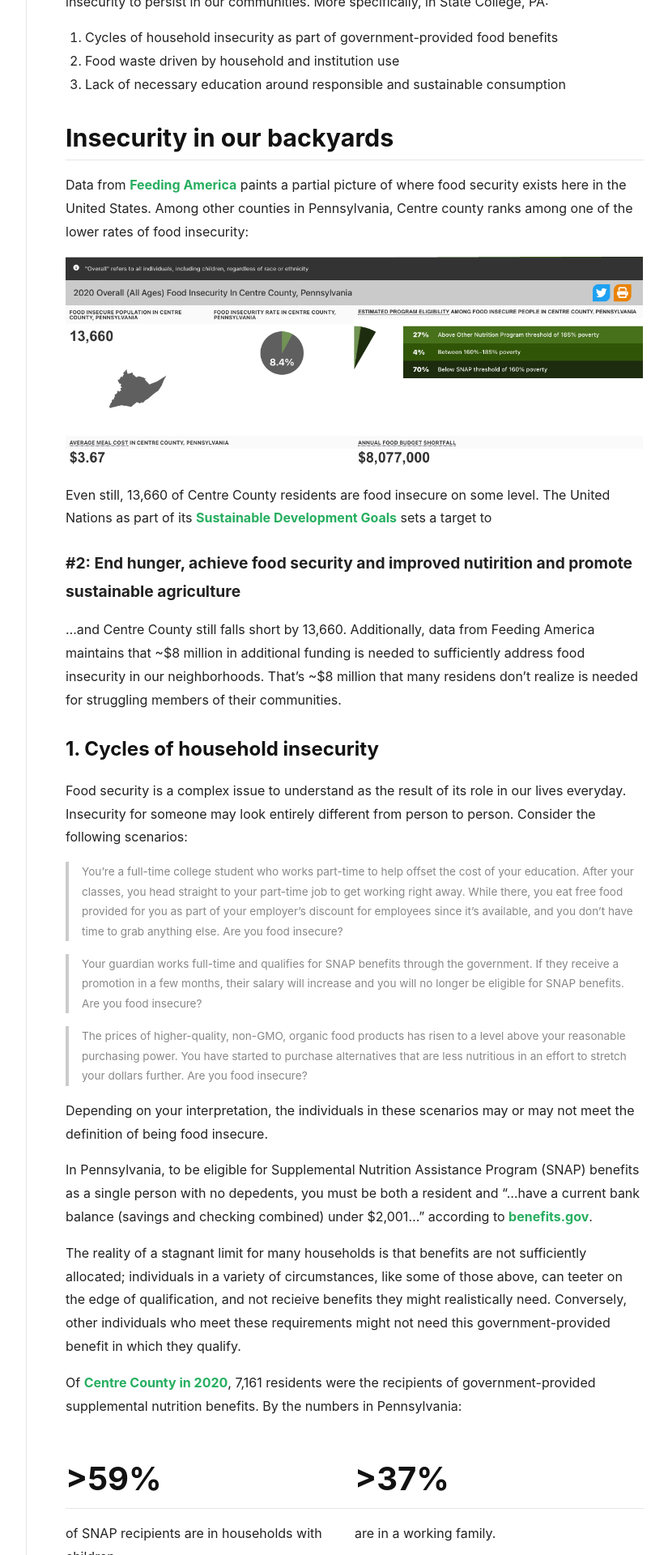
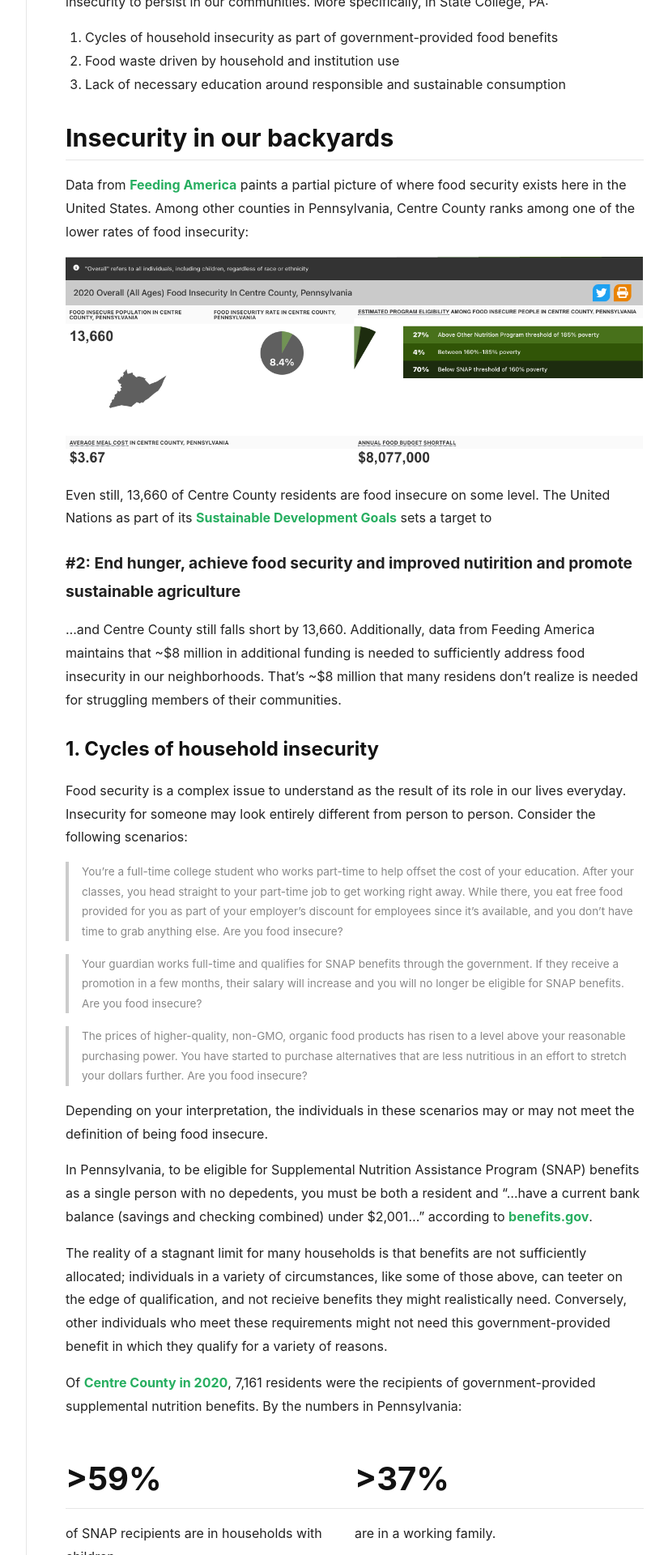
Before and after one commit to lukeapie/creating-change, a Jekyll site: the page built from research/issue.md, in a window 1280 px wide. Shown: the part 943-2863 px from the top of the page at 81% size, without its empty margins (217-1042 px from the left). Built offline with Jekyll 4.4.1, drawn with Linux system fonts in a browser that asks for light colours; nearby versions of some CDN libraries.

Commit message:
Update issue.md

```diff
--- a/research/issue.md
+++ b/research/issue.md
@@ -23,7 +23,7 @@ Primarily, food insecurity exists as problem because of systematic issues that a
 3. Lack of necessary education around responsible and sustainable consumption
 
 ## Insecurity in our backyards
-Data from [Feeding America](https://feedingamerica.org) paints a partial picture of where food security exists here in the United States. Among other counties in Pennsylvania, Centre county ranks among one of the lower rates of food insecurity:
+Data from [Feeding America](https://feedingamerica.org) paints a partial picture of where food security exists here in the United States. Among other counties in Pennsylvania, Centre County ranks among one of the lower rates of food insecurity:
 
 <img src="https://lukeapie.github.io/creating-change/assets/images/feedingamerica.png">
 
@@ -48,7 +48,7 @@ Depending on your interpretation, the individuals in these scenarios may or may
 
 In Pennsylvania, to be eligible for Supplemental Nutrition Assistance Program (SNAP) benefits as a single person with no depedents, you must be both a resident and "...have a current bank balance (savings and checking combined) under $2,001..." according to [benefits.gov](https://www.benefits.gov/benefit/1169).
 
-The reality of a stagnant limit for many households is that benefits are not sufficiently allocated; individuals in a variety of circumstances, like some of those above, can teeter on the edge of qualification, and not recieive benefits they might realistically need. Conversely, other individuals who meet these requirements might not need this government-provided benefit in which they qualify.
+The reality of a stagnant limit for many households is that benefits are not sufficiently allocated; individuals in a variety of circumstances, like some of those above, can teeter on the edge of qualification, and not recieive benefits they might realistically need. Conversely, other individuals who meet these requirements might not need this government-provided benefit in which they qualify for a variety of reasons.
 
 Of [Centre County in 2020](https://fred.stlouisfed.org/series/CBR42027PAA647NCEN), 7,161 residents were the recipients of government-provided supplemental nutrition benefits. By the numbers in Pennsylvania:
 
```
